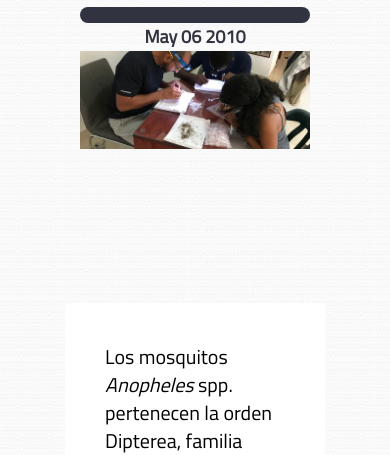
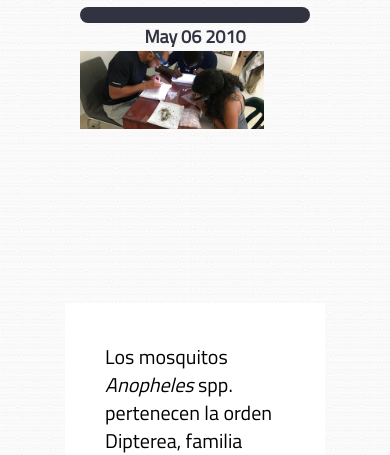
Before and after one commit to JarlHans/JarlHans.github.io, an Astro site: page /post1 in a window 390 px wide. Shown: the part 389-844 px from the top of the page. Built offline with nearby package versions, Linux system fonts and the light colour scheme; Astro itself is replaced by a stand-in of ours.

Commit message:
Responsive del index

```diff
--- a/src/layouts/blogLayout.astro
+++ b/src/layouts/blogLayout.astro
@@ -51,7 +51,7 @@ const { frontmatter } = Astro.props;
                 class="m-6 border-8 border-[#323341] bg-white"
                 src={frontmatter.heroImage}
                 alt="Imagen del artículo"
-                class="w-full h-auto"
+                class="w-[80%] h-auto"
               />
             ) : (
               <p>No hay imagen disponible.</p>
```
